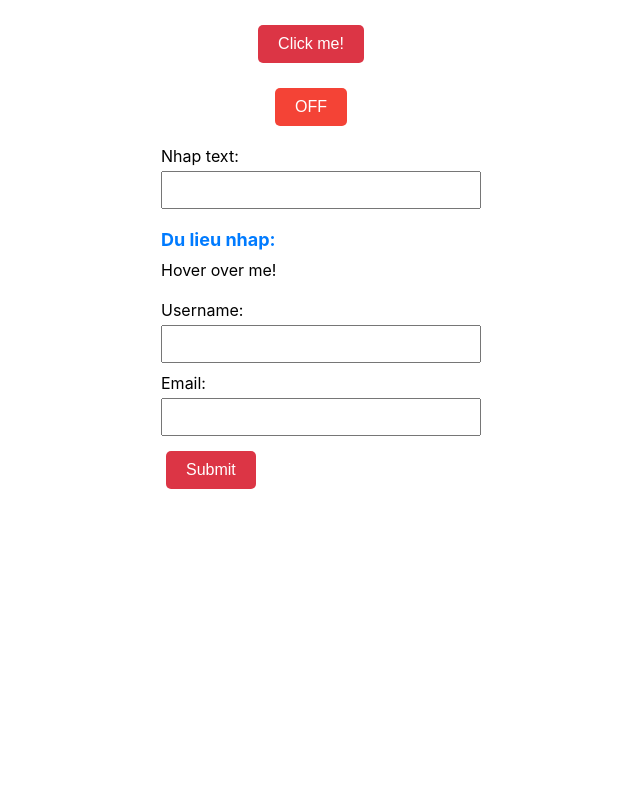
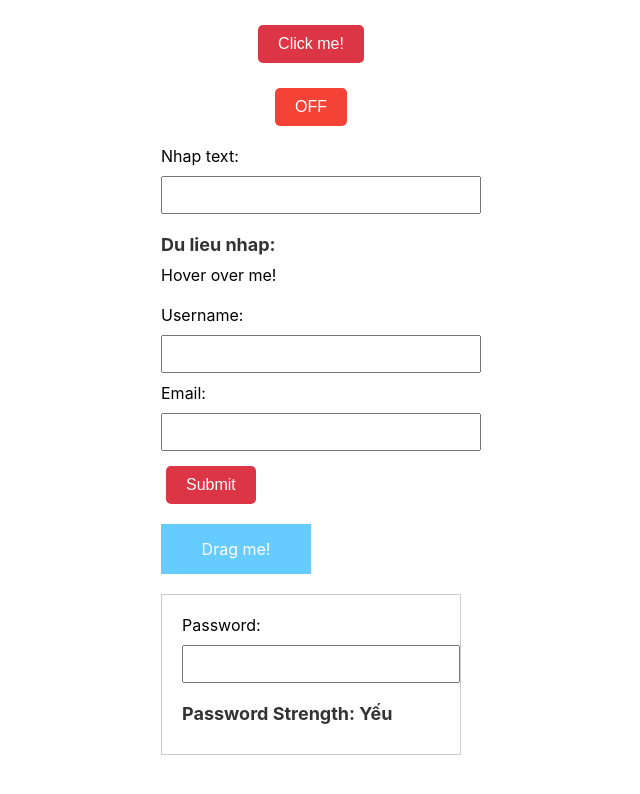
Before and after one commit to TienLe0305/React-Practice, a React (Create React App) app in the folder calculator/: page / in a window 1280 px wide. Shown: the top 794 px of the page, without its empty margins (329-969 px from the left). Built offline with nearby package versions, Linux system fonts and the light colour scheme.

Commit message:
DragAndDrop and PasswordStrengthChecker

```diff
--- a/calculator/src/App.js
+++ b/calculator/src/App.js
@@ -6,10 +6,12 @@ import Clock from "./components/Clock/Clock.js";
 import CommentSection from "./components/CommentSection/CommentSection.js";
 import CountdownTimer from "./components/CountDownTimer/CountDownTimer.js";
 import Counter from "./components/Counter/Counter.js";
+import DragAndDrop from "./components/DragAndDrop/DragAndDrop.js";
 import FormSubmission from "./components/FormSubmission/FormSubmission.js";
 import Greeting from "./components/Greeting";
 import InputChange from "./components/InputChange/InputChange.js";
 import MouseHover from "./components/MouseHover/MouseHover.js";
+import PasswordStrength from "./components/PasswordStrengthChecker/PasswordStrength.js";
 import PersonList from "./components/PersonList/PersonList.js";
 import ProductCard from "./components/ProductCard/ProductCard.js";
 import ProductList from "./components/ProductList/ProductList.js";
@@ -106,6 +108,8 @@ function App() {
       <InputChange />
       <MouseHover />
       <FormSubmission />
+      <DragAndDrop />
+      <PasswordStrength />
     </div>
   );
 }
--- /dev/null
+++ b/calculator/src/components/DragAndDrop/DragAndDrop.css
@@ -0,0 +1,10 @@
+.draggable-element {
+  width: 150px;
+  height: 50px;
+  background-color: #66ccff;
+  color: white;
+  text-align: center;
+  line-height: 50px;
+  cursor: grab;
+  user-select: none;
+}
--- /dev/null
+++ b/calculator/src/components/DragAndDrop/DragAndDrop.js
@@ -0,0 +1,32 @@
+import React from "react";
+import "./DragAndDrop.css";
+
+const DragAndDrop = () => {
+  const handleDragStart = (e) => {
+    e.dataTransfer.setData("text/plain", "Drag me!");
+  };
+
+  const handleDragOver = (e) => {
+    e.preventDefault();
+  };
+
+  const handleDrop = (e) => {
+    e.preventDefault();
+    const newPosition = e.clientX + "," + e.clientY;
+    console.log("New posision: ", newPosition);
+  };
+
+  return (
+    <div
+      className="draggable-element"
+      draggable="true"
+      onDragStart={handleDragStart}
+      onDragOver={handleDragOver}
+      onDrop={handleDrop}
+    >
+      Drag me!
+    </div>
+  );
+};
+
+export default DragAndDrop;
--- /dev/null
+++ b/calculator/src/components/PasswordStrengthChecker/PasswordStrength.css
@@ -0,0 +1,23 @@
+.password-strength-checker {
+  padding: 20px;
+  border: 1px solid #ccc;
+  margin-top: 20px;
+}
+
+/* Style cho input và label */
+label {
+  display: block;
+  margin-bottom: 10px;
+}
+
+input {
+  width: 100%;
+  padding: 8px;
+  margin-bottom: 10px;
+}
+
+/* Hiển thị mức độ mạnh yếu của mật khẩu */
+p {
+  font-weight: bold;
+  color: #333;
+}
--- /dev/null
+++ b/calculator/src/components/PasswordStrengthChecker/PasswordStrength.js
@@ -0,0 +1,50 @@
+import React, { useState } from "react";
+import "./PasswordStrength.css";
+
+const PasswordStrength = () => {
+  const [password, setPassword] = useState("");
+
+  const calculateStrength = () => {
+    const hasUpperCase = /[A-Z]/.test(password);
+    const hasLowerCase = /[a-z]/.test(password);
+    const hasDigit = /\d/.test(password);
+    const hasSpecialChar = /[!@#$%^&*()_+{}\[\]:;<>,.?~\\/-]/.test(password);
+
+    if (
+      password.length >= 8 &&
+      hasUpperCase &&
+      hasLowerCase &&
+      hasDigit &&
+      hasSpecialChar
+    ) {
+      return "Mạnh";
+    } else if (
+      password.length >= 6 &&
+      (hasUpperCase || hasLowerCase) &&
+      (hasDigit || hasSpecialChar)
+    ) {
+      return "Trung bình";
+    } else {
+      return "Yếu";
+    }
+  };
+
+  const handlePasswordChange = (e) => {
+    setPassword(e.target.value);
+  };
+
+  return (
+    <div className="password-strength-checker">
+      <label htmlFor="passwordInput">Password: </label>
+      <input
+        type="password"
+        id="passwordInput"
+        value={password}
+        onChange={handlePasswordChange}
+      />
+      <p>Password Strength: {calculateStrength()}</p>
+    </div>
+  );
+};
+
+export default PasswordStrength;
```
